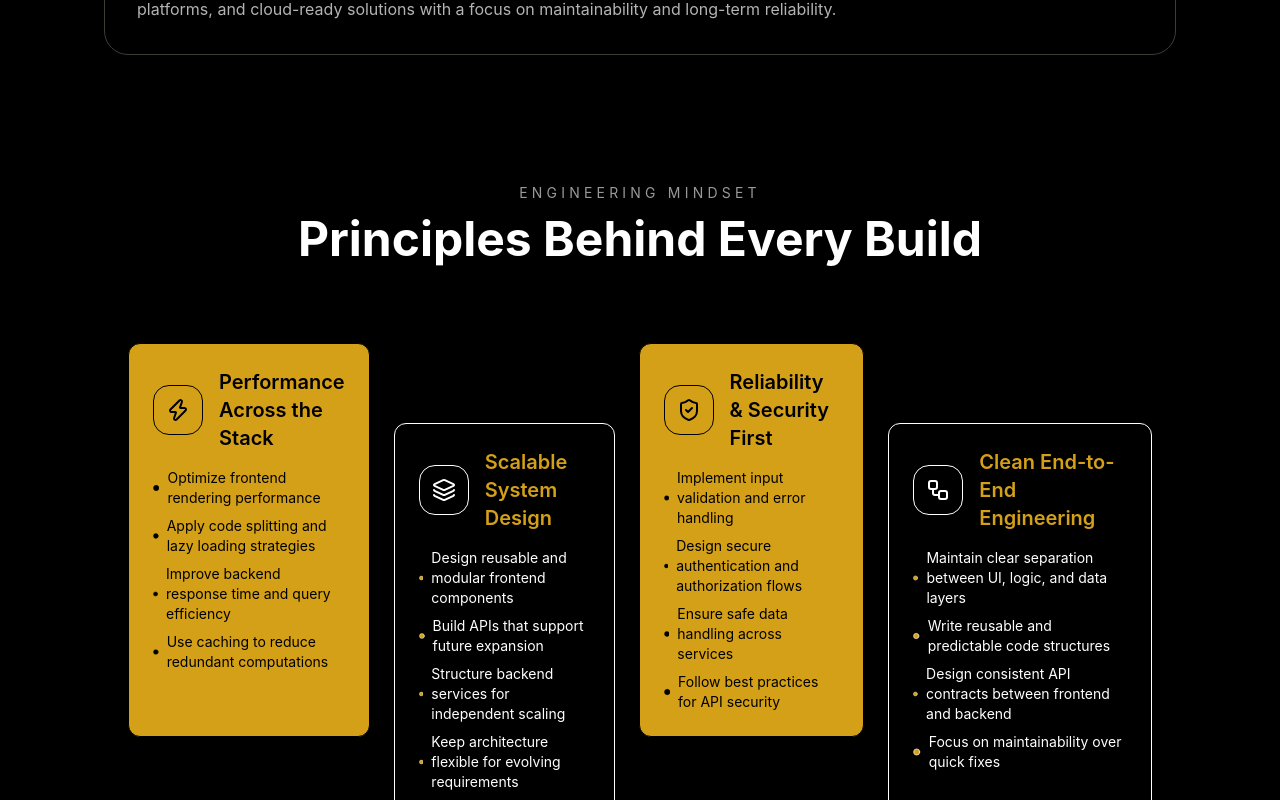
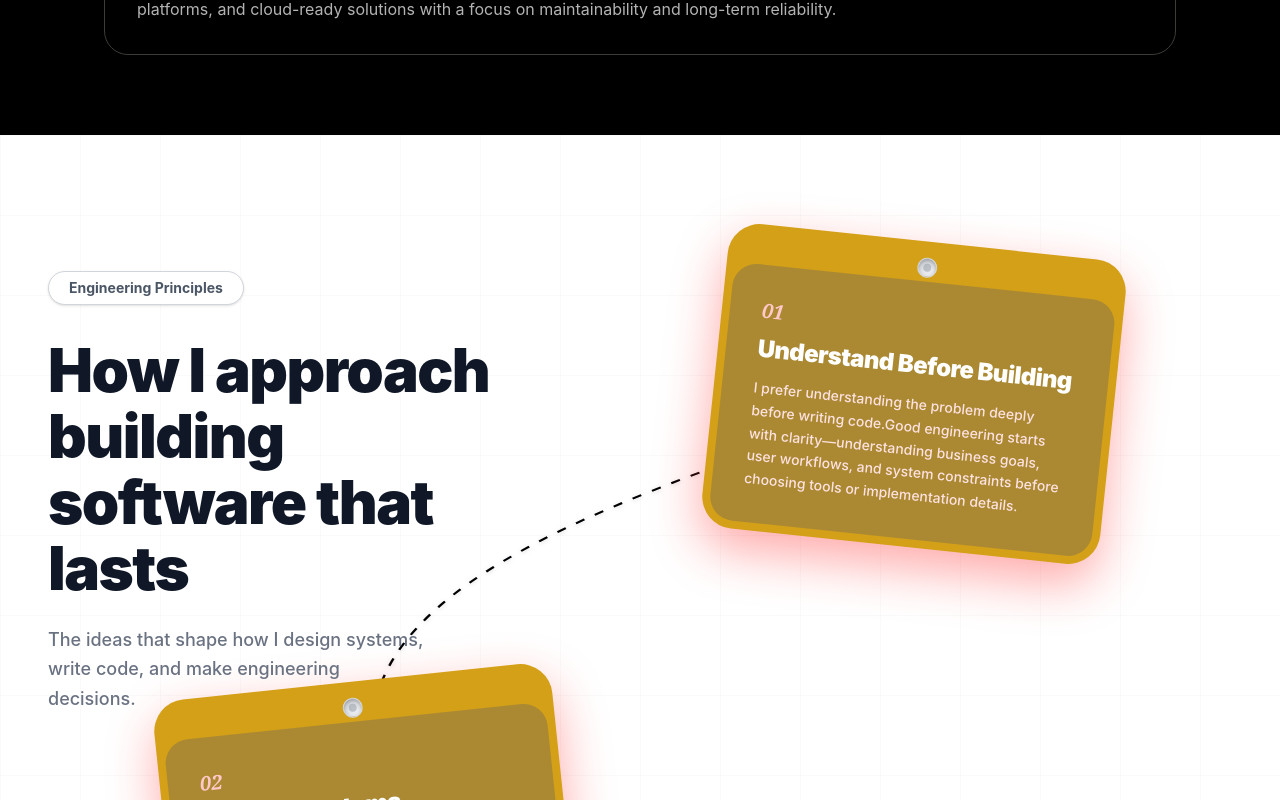
Before and after one commit to AnudeepthiKolagani/anudeepthi-workspace, a React (Vite) app: page / in a window 1280 px wide. Shown: the part 2140-2940 px from the top of the page. Built offline with nearby package versions, Linux system fonts and the light colour scheme.

Commit message:
feat: change engineering mindset component structure and text

```diff
--- a/src/App.jsx
+++ b/src/App.jsx
@@ -5,13 +5,14 @@ import About from "./components/About";
 import ProjectJourney from "./components/ProjectJourney";
 import ExperienceTimeline from "./components/ExperienceTimeline";
 import ContactSection from "./components/ContactSection";
-
+import EngineeringMindset from "./components/EngineeringMindset";
 function App() {
   return (
     <div className="bg-dark text-body">
       <NavBar />
       <Home />
       <About />
+      <EngineeringMindset />
       <ProjectJourney />
       <ExperienceTimeline />
       <ContactSection />
--- a/src/components/About.jsx
+++ b/src/components/About.jsx
@@ -15,7 +15,6 @@ import {
 
 import { FaAws } from "react-icons/fa";
 import { Clock3, ArrowRight } from "lucide-react";
-import EngineeringMindset from "./EngineeringMindset";
 import { motion } from "motion/react";
 import { BiBullseye } from "react-icons/bi";
 import { DiMysql, DiRedis } from "react-icons/di";
@@ -435,7 +434,6 @@ export default function About() {
         </motion.div>
       </motion.div>
 
-      <EngineeringMindset />
     </section>
   );
 }
--- a/src/components/EngineeringMindset.jsx
+++ b/src/components/EngineeringMindset.jsx
@@ -1,131 +1,327 @@
-import { Zap, Layers3, ShieldCheck, Workflow, Circle } from "lucide-react";
+import {
+  motion,
+  useMotionValueEvent,
+  useScroll,
+  useSpring,
+} from "framer-motion";
+// import { Zap, Layers3, ShieldCheck, Workflow } from "lucide-react";
+import { useRef, useState } from "react";
 
-const principles = [
-  {
-    icon: Zap,
-    title: "Performance Across the Stack",
-    description: [
-      "Optimize frontend rendering performance",
-      "Apply code splitting and lazy loading strategies",
-      "Improve backend response time and query efficiency",
-      "Use caching to reduce redundant computations",
-    ],
-  },
-  {
-    icon: Layers3,
-    title: "Scalable System Design",
-    description: [
-      "Design reusable and modular frontend components",
-      "Build APIs that support future expansion",
-      "Structure backend services for independent scaling",
-      "Keep architecture flexible for evolving requirements",
-    ],
-  },
-  {
-    icon: ShieldCheck,
-    title: "Reliability & Security First",
-    description: [
-      "Implement input validation and error handling",
-      "Design secure authentication and authorization flows",
-      "Ensure safe data handling across services",
-      "Follow best practices for API security",
-    ],
-  },
-  {
-    icon: Workflow,
-    title: "Clean End-to-End Engineering",
-    description: [
-      "Maintain clear separation between UI, logic, and data layers",
-      "Write reusable and predictable code structures",
-      "Design consistent API contracts between frontend and backend",
-      "Focus on maintainability over quick fixes",
-    ],
-  },
-];
-export default function EngineeringMindset() {
-  return (
-    <section id="mindset" className="relative pt-32 px-6 overflow-hidden">
-      {/* Glow */}
-      <div className="absolute top-20 left-20 h-64 w-64 rounded-full blur-3xl opacity-10 animate-pulse" />
-      <div className="absolute bottom-20 right-20 h-64 w-64 rounded-full blur-3xl opacity-10 animate-pulse" />
+// const principles = [
+//   {
+//     icon: Zap,
+//     title: "Performance Across the Stack",
+//     description: [
+//       "Optimize frontend rendering performance",
+//       "Apply code splitting and lazy loading strategies",
+//       "Improve backend response time and query efficiency",
+//       "Use caching to reduce redundant computations",
+//     ],
+//   },
+//   {
+//     icon: Layers3,
+//     title: "Scalable System Design",
+//     description: [
+//       "Design reusable and modular frontend components",
+//       "Build APIs that support future expansion",
+//       "Structure backend services for independent scaling",
+//       "Keep architecture flexible for evolving requirements",
+//     ],
+//   },
+//   {
+//     icon: ShieldCheck,
+//     title: "Reliability & Security First",
+//     description: [
+//       "Implement input validation and error handling",
+//       "Design secure authentication and authorization flows",
+//       "Ensure safe data handling across services",
+//       "Follow best practices for API security",
+//     ],
+//   },
+//   {
+//     icon: Workflow,
+//     title: "Clean End-to-End Engineering",
+//     description: [
+//       "Maintain clear separation between UI, logic, and data layers",
+//       "Write reusable and predictable code structures",
+//       "Design consistent API contracts between frontend and backend",
+//       "Focus on maintainability over quick fixes",
+//     ],
+//   },
+// ];
 
-      <div className="mx-20">
-        <div className="mb-20 text-center">
-          <p className="mb-3 text-sm uppercase tracking-[0.3em] opacity-60">
-            Engineering Mindset
-          </p>
+const TagCard = ({
+  number,
+  title,
+  text,
+  className,
+  aosDelay,
+  aosType,
+  pathLength,
+  containerRef,
+}) => {
+  const ref = useRef(null);
+  const [isActive, setIsActive] = useState(false);
 
-          <h2 className="text-5xl font-bold">Principles Behind Every Build</h2>
-        </div>
+  useMotionValueEvent(pathLength, "change", (latest) => {
+    if (!ref.current || !containerRef.current) return;
 
-        <div className="relative flex flex-row gap-6">
-          {principles.map((item, index) => {
-            const Icon = item.icon;
-            const isDown = index % 2 !== 0;
+    const cardRect = ref.current.getBoundingClientRect();
+    const containerRect = containerRef.current.getBoundingClientRect();
+
+    const cardTopRelativeToContainer = cardRect.top - containerRect.top;
+    const containerHeight = containerRect.height;
+
+    // Trigger when the line tip is 50px into the card
+    const triggerY = cardTopRelativeToContainer + 50;
+    const lineTipY = latest * containerHeight;
+
+    if (lineTipY >= triggerY && !isActive) {
+      setIsActive(true);
+    } else if (lineTipY < triggerY && isActive) {
+      setIsActive(false);
+    }
+  });
 
   return (
     <div
-                key={item.title}
-                className={`relative flex ${isDown ? "mt-20" : "mb-20"}`}
+      ref={ref}
+      data-aos={aosType || "fade-up"}
+      data-aos-delay={aosDelay}
+      className={`w-72 sm:w-100 rounded-[2rem] p-2 relative flex flex-col items-center hover:scale-[1.02] transition-all duration-700 z-10 ${className} ${
+        isActive
+          ? "bg-accent border-red-400 shadow-[0_20px_50px_rgba(255,42,42,0.4)]"
+          : "bg-white border border-gray-200 shadow-[0_15px_40px_rgba(0,0,0,0.06)] hover:shadow-[0_20px_50px_rgba(0,0,0,0.12)]"
+      }`}
     >
-                {/* Card */}
-                <div
-                  className={`
-                    group
-                    w-full
-                    max-w-2xl
-                    rounded-xl
-                    border
-                    p-6
-                    backdrop-blur-sm
-                    transition-all
-                    duration-500
-                    hover:-translate-y-2
-                    hover:scale-[1.02]
-                  ${!isDown ? "bg-accent text-dark" : ""}`}
-                >
-                  <div className="mb-4 flex items-center gap-4">
-                    <div
-                      className="
-                        rounded-2xl
-                        border
-                        p-3
-                        transition-transform
-                        duration-300
-                        group-hover:rotate-6
-                      "
-                    >
-                      <Icon
-                        size={24}
-                        className={` ${!isDown ? "bg-accent text-dark" : ""}`}
-                      />
+      {/* The hole punch */}
+      <div className="w-5 h-5 bg-gradient-to-br from-gray-300 to-gray-100 rounded-full shadow-[inset_0_2px_4px_rgba(0,0,0,0.3)] absolute top-4 border border-gray-300 z-10 flex items-center justify-center">
+        <div className="w-2 h-2 bg-gray-800 rounded-full opacity-20"></div>
       </div>
 
+      {/* Inner container */}
+      <div
+        className={`w-full h-full rounded-[1.5rem] mt-8 p-8 flex flex-col min-h-[220px] transition-colors duration-700 ${
+          isActive ? "bg-secondary-accent/50" : "bg-[#f4f4f4]"
+        }`}
+      >
+        <span
+          className={`text-xl font-bold mb-2 font-serif italic transition-colors duration-700 ${
+            isActive ? "text-red-200" : "text-gray-400"
+          }`}
+        >
+          {number}
+        </span>
+
         <h3
-                      className={`text-xl font-semibold ${isDown ? "text-accent" : ""}`}
+          className={`text-2xl font-black mb-3 tracking-tight transition-colors duration-700 ${
+            isActive ? "text-white" : "text-gray-900"
+          }`}
         >
-                      {item.title}
+          {title}
         </h3>
-                  </div>
-                  {/* bullet points */}
-                  <div className="space-y-2 text-sm ">
-                    {item.description.map((desc, i) => (
-                      <div
-                        key={i}
-                        className="flex items-center  gap-2"
+
+        <p
+          className={`text-sm leading-relaxed font-medium transition-colors duration-700 ${
+            isActive ? "text-red-100" : "text-gray-500"
+          }`}
         >
-                        <Circle
-                          size={10}
-                          className={` ${!isDown ? "fill-dark" : "fill-accent"}`}
-                        />
-                        <span>{desc}</span>
-                      </div>
-                    ))}
-                  </div>
+          {text}
+        </p>
       </div>
     </div>
   );
-          })}
+};
+
+export default function EngineeringMindset() {
+  const containerRef = useRef(null);
+
+  const { scrollYProgress } = useScroll({
+    target: containerRef,
+    offset: ["start center", "end center"],
+  });
+
+  const pathLength = useSpring(scrollYProgress, {
+    stiffness: 60,
+    damping: 20,
+    restDelta: 0.001,
+  });
+
+  return (
+    <section
+      id="services"
+      ref={containerRef}
+      className="bg-white pt-24 pb-32 px-6 md:px-12 w-full relative overflow-hidden font-sans bg-[linear-gradient(to_right,#8080800a_1px,transparent_1px),linear-gradient(to_bottom,#8080800a_1px,transparent_1px)] bg-[size:80px_80px]"
+    >
+      <div className="max-w-7xl mx-auto relative md:h-[1350px]">
+        {/* Header Content */}
+        <div
+          data-aos="fade-up"
+          className="md:absolute top-10 left-0 md:w-[450px] z-20 mb-16 md:mb-0"
+        >
+          <div className="inline-block border border-gray-300 rounded-full px-5 py-1.5 text-sm text-gray-600 font-bold mb-8 shadow-sm bg-white">
+            Engineering Principles
+          </div>
+          <h2 className="text-4xl md:text-5xl lg:text-6xl font-black text-gray-900 leading-[1.1] mb-6 tracking-tight relative">
+            How I approach building software that lasts
+            {/* Hand-drawn arrow */}
+            {/* <svg
+              className="absolute -bottom-10 right-10 w-12 h-12 text-gray-800"
+              fill="none"
+              stroke="currentColor"
+              viewBox="0 0 24 24"
+            >
+              <path
+                strokeLinecap="round"
+                strokeLinejoin="round"
+                strokeWidth="2"
+                d="M14 5l7 7m0 0l-7 7m7-7H3"
+                className="hidden"
+              />
+              <path
+                d="M4 4 Q 10 10 15 15 M 15 15 L 10 15 M 15 15 L 15 10"
+                fill="none"
+                stroke="currentColor"
+                strokeWidth="2"
+                strokeLinecap="round"
+                strokeLinejoin="round"
+              />
+            </svg> */}
+          </h2>
+          <p className="text-gray-500 text-base md:text-lg max-w-sm font-medium leading-relaxed">
+            The ideas that shape how I design systems, write code, and make
+            engineering decisions.
+          </p>
+        </div>
+        {/* Desktop SVG Animated Dashed Line */}
+        <svg
+          className="hidden md:block absolute top-0 left-0 w-full h-[1350px] pointer-events-none z-0"
+          viewBox="0 0 1000 1350"
+          preserveAspectRatio="none"
+        >
+          {/* Faint background path (optional guide) */}
+          <path
+            d="M 650,200 C 400,300 200,400 300,600 C 400,800 750,750 700,950 C 650,1150 400,1150 300,1200"
+            fill="none"
+            stroke="#cbd5e1"
+            strokeWidth="2"
+            strokeDasharray="8 10"
+          />
+
+          {/* Mask to reveal the dashed path based on scroll */}
+          <mask id="path-mask">
+            <motion.path
+              d="M 650,200 C 400,300 200,400 300,600 C 400,800 750,750 700,950 C 650,1150 400,1150 300,1200"
+              fill="none"
+              stroke="white"
+              strokeWidth="20"
+              style={{ pathLength }}
+            />
+          </mask>
+
+          {/* The actual dashed line that gets revealed */}
+          <path
+            d="M 650,200 C 400,300 200,400 300,600 C 400,800 750,750 700,950 C 650,1150 400,1150 300,1200"
+            fill="none"
+            stroke="black"
+            strokeWidth="2"
+            strokeDasharray="8 10"
+            mask="url(#path-mask)"
+            className="drop-shadow-sm"
+          />
+        </svg>
+
+        {/* Mobile Animated Vertical Dashed Line */}
+        <svg
+          className="md:hidden absolute top-0 left-[50%] -translate-x-1/2 w-4 h-[100%] pointer-events-none z-0"
+          viewBox="0 0 4 100"
+          preserveAspectRatio="none"
+        >
+          <path
+            d="M 2,0 L 2,100"
+            fill="none"
+            stroke="#cbd5e1"
+            strokeWidth="4"
+            strokeDasharray="4 6"
+            vectorEffect="non-scaling-stroke"
+          />
+          <mask id="path-mask-mobile">
+            <motion.path
+              d="M 2,0 L 2,100"
+              fill="none"
+              stroke="white"
+              strokeWidth="4"
+              style={{ pathLength }}
+              vectorEffect="non-scaling-stroke"
+            />
+          </mask>
+          <path
+            d="M 2,0 L 2,100"
+            fill="none"
+            stroke="black"
+            strokeWidth="4"
+            strokeDasharray="4 6"
+            mask="url(#path-mask-mobile)"
+            vectorEffect="non-scaling-stroke"
+          />
+        </svg>
+        {/* Cards Container */}
+        <div className="flex flex-col gap-8 md:gap-12 items-center md:block relative z-10 w-full pt-4 md:pt-0 pb-12 md:pb-0">
+          <TagCard
+            number="01"
+            title="Understand Before Building"
+            text="I prefer understanding the problem deeply before writing code.Good engineering starts with clarity—understanding business goals, user workflows, and system constraints before choosing tools or implementation details."
+            className="md:absolute md:top-[10px] md:right-[5%] lg:right-[10%] rotate-2 md:rotate-6"
+            aosType="fade-left"
+            aosDelay="100"
+            pathLength={pathLength}
+            containerRef={containerRef}
+          />
+
+          <TagCard
+            number="02"
+            title="Think in Systems"
+            text="I rarely look at a feature in isolation.
+Every API, database change, or frontend decision influences performance, maintainability, and future development. I try to optimize for the entire system, not a single component."
+            className="md:absolute md:top-[450px] md:left-[5%] lg:left-[10%] -rotate-2 md:-rotate-6"
+            aosType="fade-right"
+            aosDelay="200"
+            pathLength={pathLength}
+            containerRef={containerRef}
+          />
+
+          <TagCard
+            number="03"
+            title="Build for Scale"
+            text="I focus on creating software that continues to work as usage grows.
+From asynchronous processing with Redis and BullMQ to efficient database design and caching strategies, I enjoy solving scalability challenges before they become production issues."
+            className="md:absolute md:top-[700px] md:right-[5%] lg:right-[15%] rotate-1 md:rotate-3"
+            aosType="fade-left"
+            aosDelay="300"
+            pathLength={pathLength}
+            containerRef={containerRef}
+          />
+
+          <TagCard
+            number="04"
+            title="Own the Outcome"
+            text="For me, engineering doesn't end after deployment.
+I believe in taking responsibility for reliability, maintainability, monitoring, and continuous improvement long after a feature reaches production."
+            className="md:absolute md:top-[1050px] md:left-[15%] lg:left-[25%] -rotate-1 md:-rotate-3"
+            aosType="fade-right"
+            aosDelay="400"
+            pathLength={pathLength}
+            containerRef={containerRef}
+          />
+
+          {/* Hand-drawn end text */}
+          <div
+            data-aos="fade-in"
+            data-aos-delay="600"
+            className="hidden md:block absolute top-[1350px] left-[65%] font-['Caveat',cursive] text-3xl text-gray-600 "
+          >
+            Great software is built twice: first in thought, then in code.
+          </div>
         </div>
       </div>
     </section>
```
Lines whose indentation alone changed are shown as unchanged.
